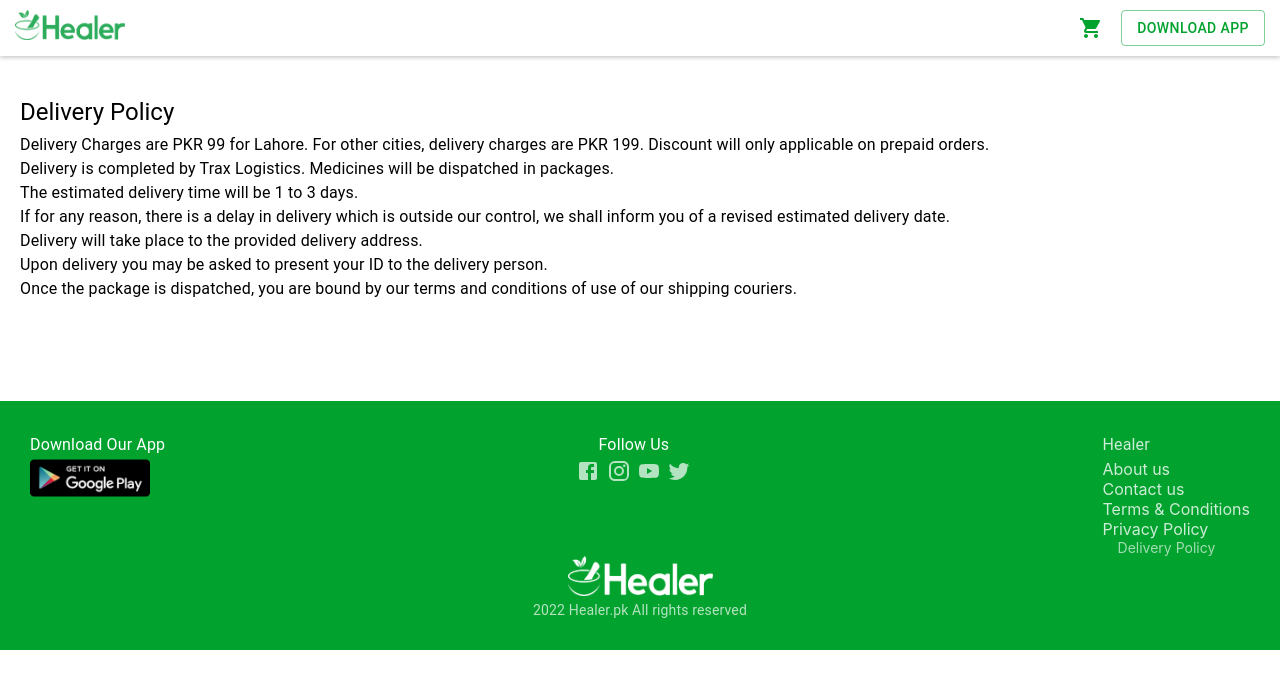
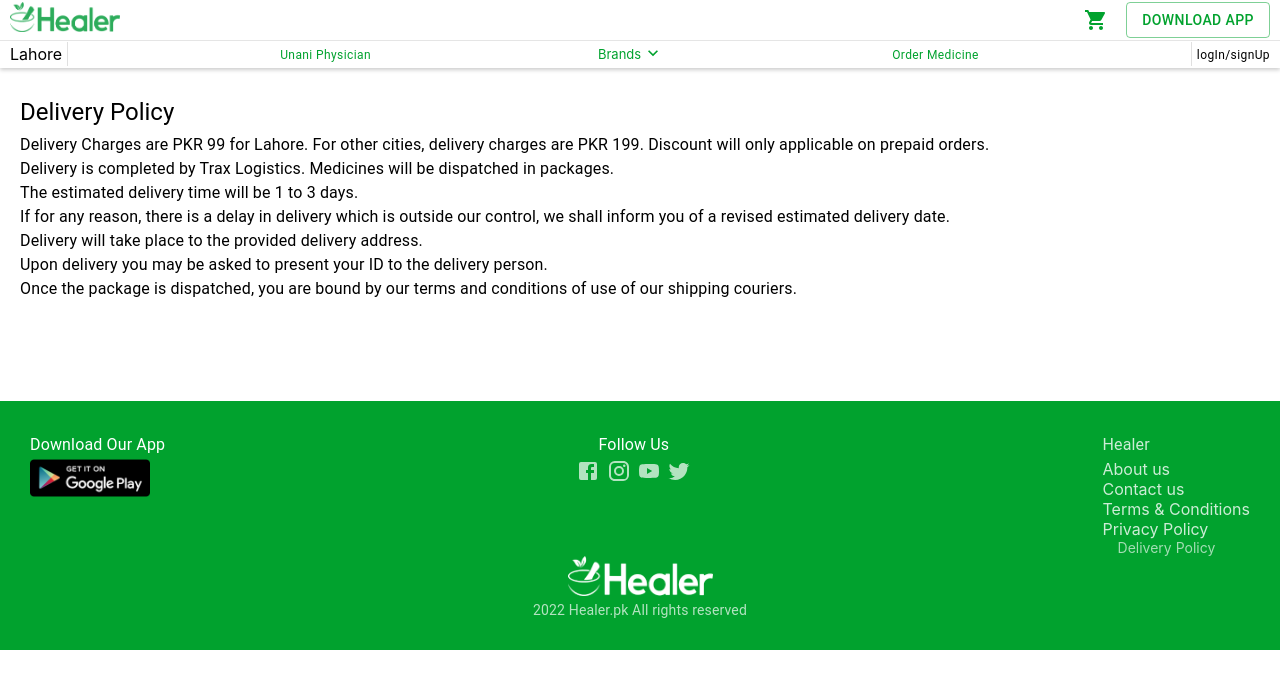
Before and after one commit to im-rahman1/healer-private, a Next.js app: page /delivery-policy in a window 1280 px wide. Shown: the top 688 px of the page. Built offline with nearby package versions, Linux system fonts and the light colour scheme.

Commit message:
updated NavBar

```diff
--- a/components/Header.js
+++ b/components/Header.js
@@ -1,16 +1,46 @@
+import React from "react";
 import Link from "next/link";
 import Image from "next/image";
 import styles from "../styles/header.module.css";
+
+import KeyboardArrowDownIcon from "@mui/icons-material/KeyboardArrowDown";
+import KeyboardArrowUpIcon from "@mui/icons-material/KeyboardArrowUp";
+
+import ShoppingCartIcon from "@mui/icons-material/ShoppingCart";
+import {
+  IconButton,
+  Divider,
+  Typography,
+  Menu,
+  Box,
+  Button,
+  Icon,
+} from "@mui/material";
 import { theme } from "@/styles/theme";
 import { ThemeProvider } from "@mui/material/styles";
 
-import { Button } from "@mui/material";
-import ShoppingCartIcon from "@mui/icons-material/ShoppingCart";
-import { IconButton } from "@mui/material";
+const muiStyles = {
+  text: {
+    color: "#01a22e",
+    whiteSpace: "noWrap",
+  },
+  clickable: {
+    cursor: "pointer",
+    display: "flex",
+    alignItems: "center",
+    color: "#01a22e",
+    fontSize: "13px",
+  },
+  icon: {
+    fontSize: "20px",
+    marginBottom: "0.18rem",
+  },
+};
 
 export default function Header() {
   return (
     <header className={styles.header}>
+      <div className={styles.headerTop}>
         <div className={styles.logo}>
           <Link href="/">
             <a>
@@ -48,6 +78,91 @@ export default function Header() {
             </li>
           </ul>
         </nav>
+      </div>
+      <div className={styles.headerBottom}>
+        <div>Lahore</div>
+        <Divider sx={{ marginLeft: "5px" }} orientation="vertical" />
+        <div className={styles.scrollable}>
+          <div className={styles.menuChipContainer}>
+            <Typography sx={muiStyles.text} variant="caption">
+              Unani Physician
+            </Typography>
+          </div>
+          <div className={styles.menuChipContainer}>
+            <SimpleMenu />
+          </div>
+          <div className={styles.menuChipContainer}>
+            <Typography sx={muiStyles.text} variant="caption">
+              Order Medicine
+            </Typography>
+          </div>
+        </div>
+        <Divider sx={{ marginRight: "5px" }} orientation="vertical" />
+        <div>
+          <Typography variant="caption">logIn/signUp</Typography>
+        </div>
+      </div>
     </header>
   );
 }
+
+function SimpleMenu(name, list, routing) {
+  const [anchorEl, setAnchorEl] = React.useState(null);
+  const [clicked, setClicked] = React.useState(false);
+
+  function handleClick(event) {
+    setAnchorEl(event.currentTarget);
+    setClicked(true);
+  }
+
+  function handleClose() {
+    setAnchorEl(null);
+    setClicked(false);
+  }
+
+  return (
+    <div>
+      <Box
+        sx={muiStyles.clickable}
+        aria-owns={anchorEl ? "simple-menu" : undefined}
+        aria-haspopup="true"
+        onClick={handleClick}
+        // onMouseEnter={handleClick}
+      >
+        Brands{" "}
+        <Icon>
+          {clicked ? (
+            <KeyboardArrowUpIcon sx={muiStyles.icon} />
+          ) : (
+            <KeyboardArrowDownIcon sx={muiStyles.icon} />
+          )}
+        </Icon>
+      </Box>
+      <Menu
+        id="simple-menu"
+        anchorEl={anchorEl}
+        open={Boolean(anchorEl)}
+        onClose={handleClose}
+        onMouseLeave={handleClose}>
+        {/* <MenuItem onClick={handleClose}>Profile</MenuItem>
+        <MenuItem onClick={handleClose}>My account</MenuItem>
+        <MenuItem onClick={handleClose}>Logout</MenuItem> */}
+        <Button onClick={handleClose} size="small">
+          Mani
+        </Button>
+        <Button onClick={handleClose} size="small">
+          Usama
+        </Button>
+        <Button onClick={handleClose} size="small">
+          hello
+        </Button>
+        <Button onClick={handleClose} size="small">
+          nothing
+        </Button>
+        <Button onClick={handleClose} size="small">
+          All
+        </Button>
+      </Menu>
+    </div>
+  );
+}
--- a/styles/Home.module.css
+++ b/styles/Home.module.css
@@ -1,6 +1,6 @@
 .carousel {
   display: block;
-  /* max-width: 1024px; */
+  max-width: 1024px;
 }
 
 .swiper {
--- a/styles/header.module.css
+++ b/styles/header.module.css
@@ -1,15 +1,66 @@
 .header {
   background: #fff;
+  box-shadow: 0 2px 4px 0 rgba(0, 0, 0, 0.2);
+  height: 68px;
+  position: fixed;
+  width: 100%;
+  display: flex;
+  flex-direction: column;
+  z-index: 10;
+}
+
+.headerTop {
   display: flex;
   justify-content: space-between;
+  border-bottom: 0.5px solid rgba(0, 0, 0, 0.103);
+  padding: 0px 10px;
   align-items: center;
-  padding: 0 5px;
-  box-shadow: 0 2px 4px 0 rgba(0, 0, 0, 0.2);
-  height: 56px;
-  color: #01a22e;
-  position: fixed;
+}
+
+.headerBottom {
+  padding: 0 10px;
+  display: flex;
+  align-items: center;
+  margin-top: 0.09rem;
+  /* gap: 10px; */
+}
+
+.scrollable {
   width: 100%;
-  z-index: 10;
+  overflow-x: scroll;
+  display: flex;
+  flex-direction: row;
+  align-items: baseline;
+  gap: 10px;
+}
+
+@media screen and (min-width: 480px) {
+  .scrollable {
+    justify-content: space-evenly;
+  }
+}
+
+.menuChipContainer {
+  display: flex;
+  margin: 0px 5px;
+}
+
+/* hide Scroll Bars */
+.scrollable::-webkit-scrollbar {
+  display: none;
+}
+
+/* Hide scrollbar for IE, Edge and Firefox */
+.scrollable {
+  -ms-overflow-style: none; /* IE and Edge */
+  scrollbar-width: none; /* Firefox */
+}
+
+.menuChip {
+  background: #01a22e;
+  width: 30px;
+  height: 20px;
+  margin: 2px 10px;
 }
 
 .logo {
@@ -43,10 +94,6 @@
     font-size: 12px;
   }
 
-  .header {
-    padding: 0 15px;
-  }
-
   .navLinks > ul {
     gap: 10px;
   }
```
Also changed, not shown: components/common/onMouseOverMenu.js (added, +77 -0 lines). Lines whose indentation alone changed are shown as unchanged.
